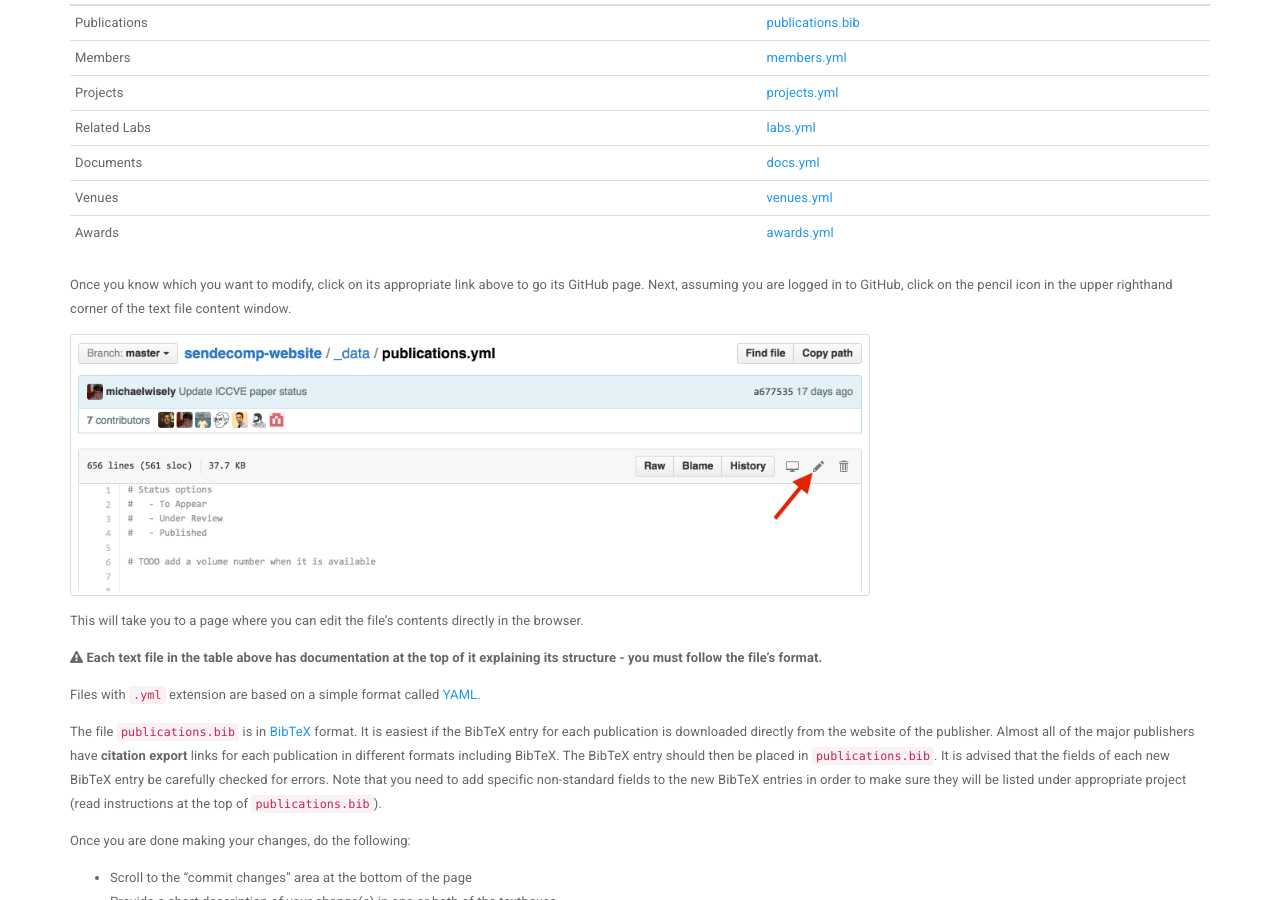
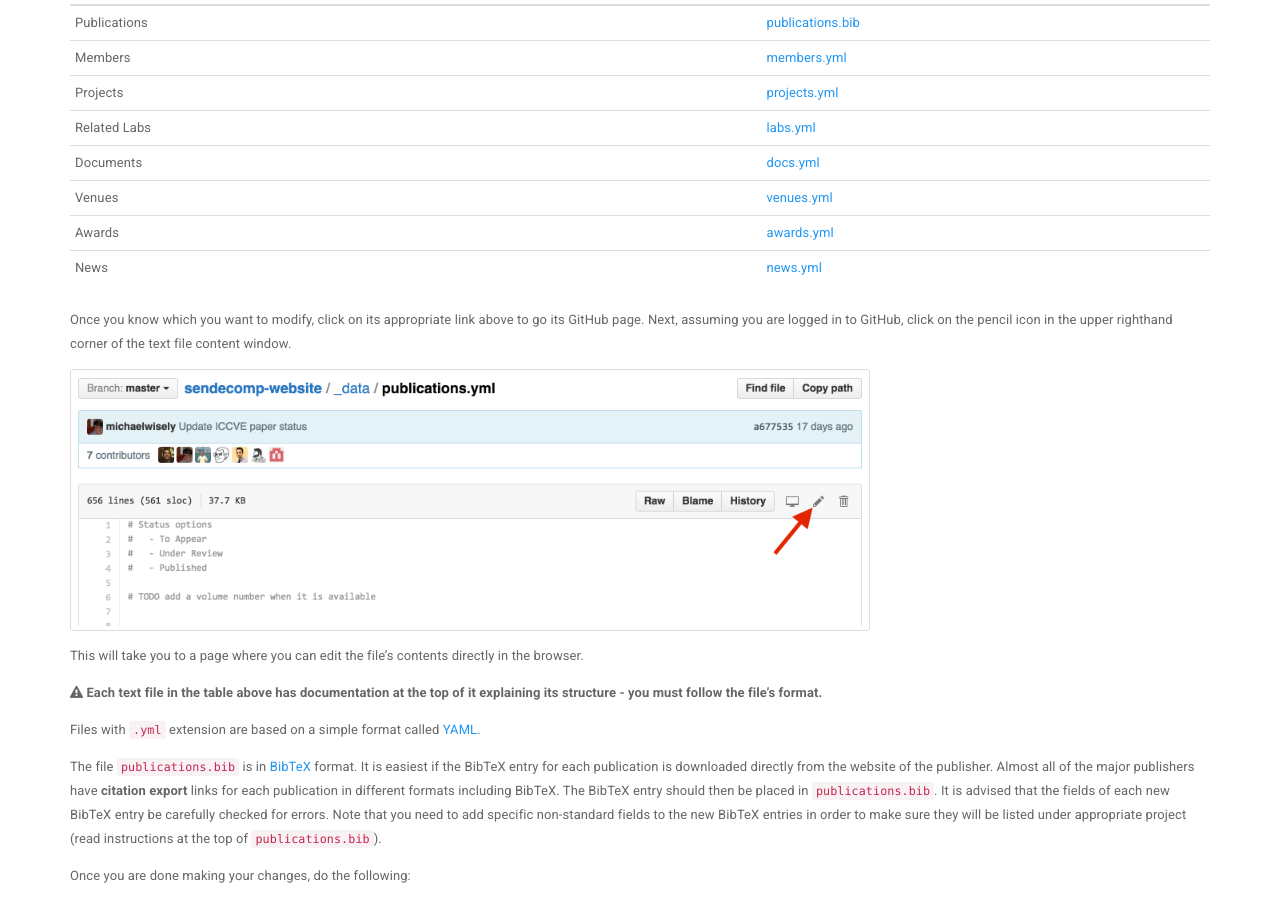
Before and after one commit to sendecomp/sendecomp-website, a Jekyll site: the page built from edit.md, in a window 1280 px wide and 900 px high, scrolled down 979 px. Built offline with Jekyll 4.4.1, drawn with Linux system fonts in a browser that asks for light colours.

Commit message:
Docs on editing news

```diff
--- a/edit.md
+++ b/edit.md
@@ -38,6 +38,7 @@ The table below tries to direct you to the proper file.
 | Documents               | [docs.yml][5]         |
 | Venues                  | [venues.yml][6]       |
 | Awards                  | [awards.yml][7]       |
+| News                    | [news.yml][8]         |
 {:.table .table-condensed}
 
 Once you know which you want to modify, click on its appropriate link above to go its GitHub page.
```
Also changed, not shown: other parts of edit.md (+1 -0 lines), _data/news.yml (+18 -0 lines).
